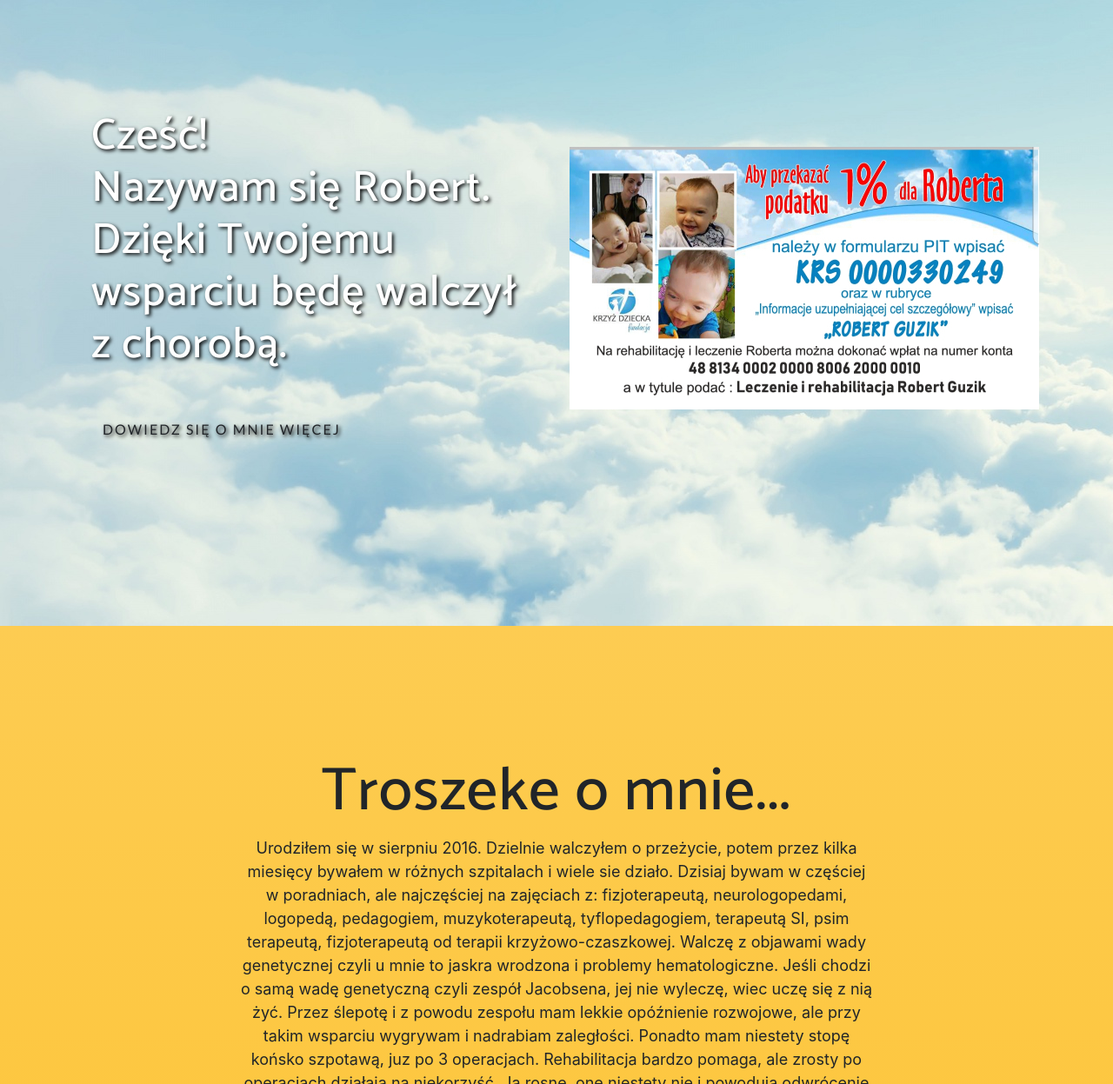
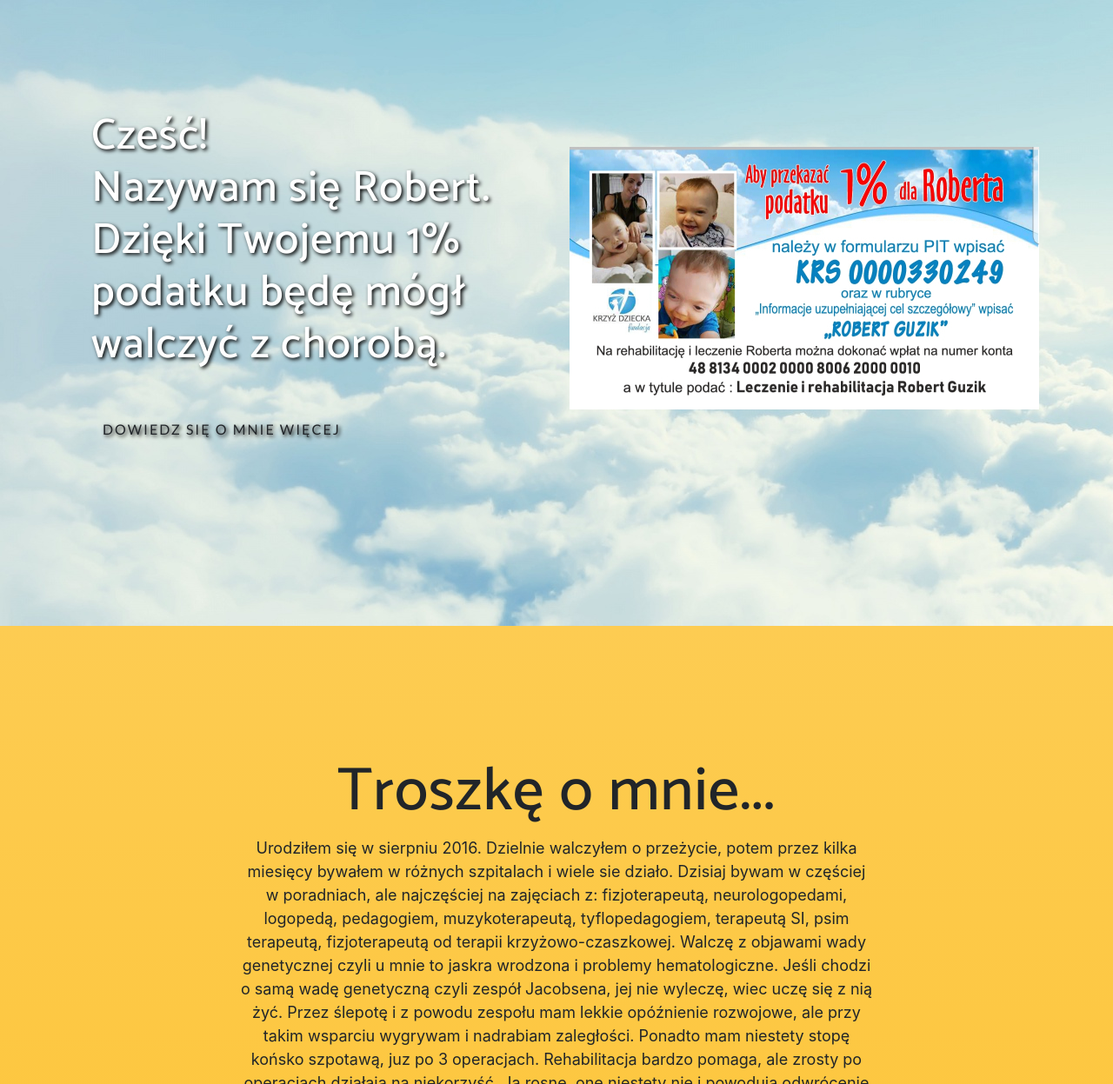
Before and after one commit to azieh/robertguzik, a website with bundled scripts: page index.html in a window 1280 px wide. Shown: the part 80-1327 px from the top of the page at 87% size. Built offline with nearby package versions, Linux system fonts and the light colour scheme; a web font is replaced by a local one.

Commit message:
Update text

```diff
--- a/index.html
+++ b/index.html
@@ -55,7 +55,7 @@
       <div class="row h-100">
         <div class="col-lg-6 my-auto">
           <div class="header-content mx-auto">
-            <h1 class="mb-5">Cześć! <br /> Nazywam się Robert. Dzięki Twojemu wsparciu będę walczył z chorobą.</h1>
+            <h1 class="mb-5">Cześć! <br /> Nazywam się Robert. Dzięki Twojemu 1% podatku będę mógł walczyć z chorobą.</h1>
             <a href="#omnie" class="btn btn-outline btn-xl js-scroll-trigger">Dowiedz się o mnie więcej</a>
           </div>
         </div>
@@ -70,7 +70,7 @@
     <div class="container">
       <div class="row">
         <div class="col-md-8 mx-auto">
-          <h2 class="section-heading">Troszeke o mnie...</h2>
+          <h2 class="section-heading">Troszkę o mnie...</h2>
           <p>Urodziłem się w sierpniu 2016. Dzielnie walczyłem o przeżycie, potem przez kilka miesięcy bywałem w różnych szpitalach i wiele sie działo. Dzisiaj bywam w częściej w poradniach, ale najczęściej na zajęciach z: fizjoterapeutą, neurologopedami, logopedą, pedagogiem, muzykoterapeutą, tyflopedagogiem, terapeutą SI, psim terapeutą, fizjoterapeutą od terapii krzyżowo-czaszkowej. Walczę z objawami wady genetycznej czyli u mnie to jaskra wrodzona i problemy hematologiczne. Jeśli chodzi o samą wadę genetyczną czyli zespół Jacobsena, jej nie wyleczę, wiec uczę się z nią żyć. Przez ślepotę i z powodu zespołu mam lekkie opóźnienie rozwojowe, ale przy takim wsparciu wygrywam i nadrabiam zaległości.
             Ponadto mam niestety stopę końsko szpotawą, juz po 3 operacjach. Rehabilitacja bardzo pomaga, ale zrosty po operacjach działaja na niekorzyść. Ja rosnę, one niestety nie i powodują odwrócenie efektu operacji. Muszę dzielnie walczyć z tym zjawiskiem, więcej ćwiczyć i więcej być masowanym zwłaszcza w obszarze cięcia na stopie.
             Jak dorosnę, obiecuję, że sam sobie w życiu poradzę i pomogę innym, którzy tego będą potrzebować!!!</p>
```
